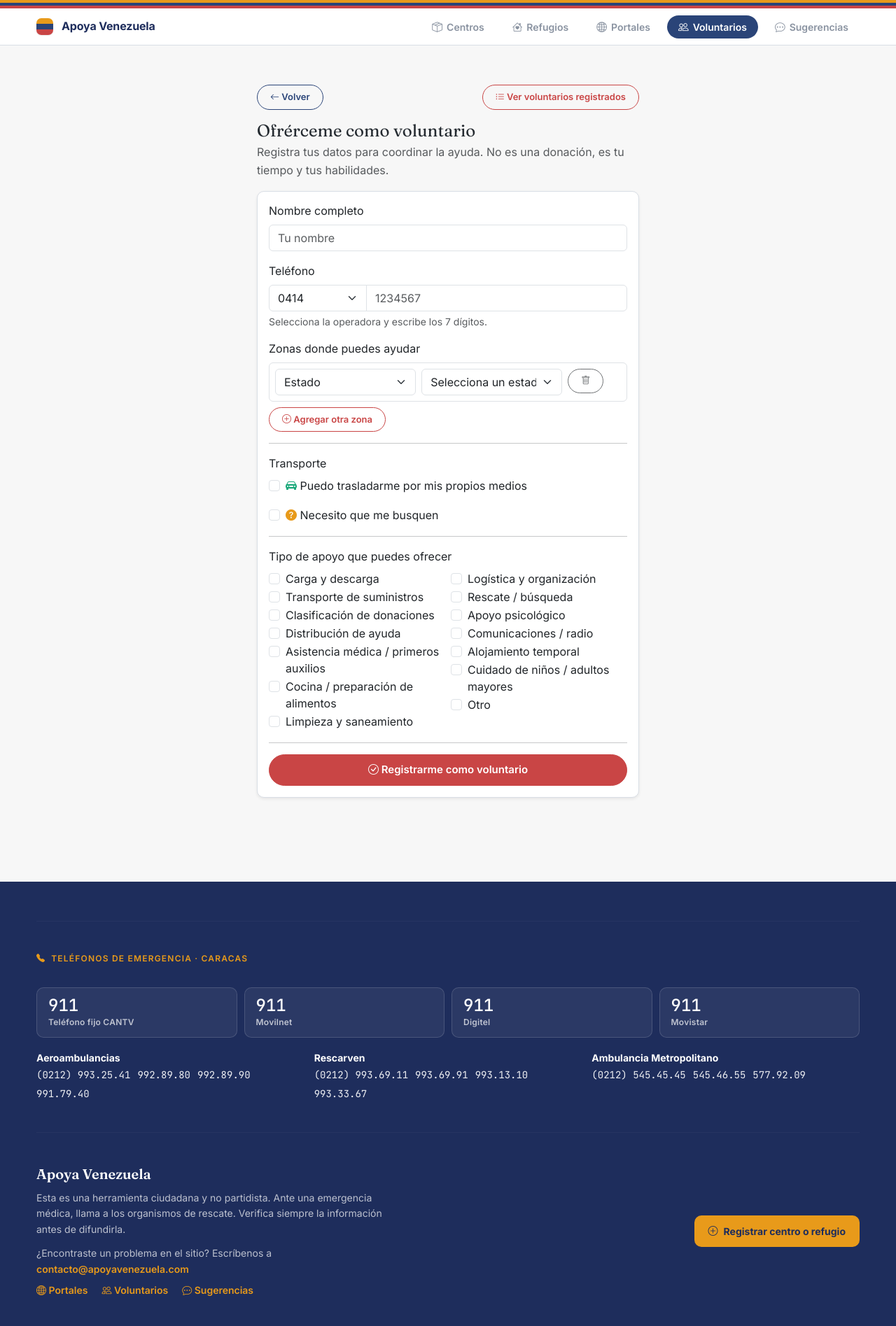
After one commit to FawziL/acopio, a PHP site: page /views/voluntarios.php in a window 1280 px wide. The commit adds this page. Shown: the whole page at 70% size. Run offline with PHP 8.4, Linux system fonts and the light colour scheme; data comes from the database, SQL or seed files in the repository; some libraries are stand-ins or nearby versions.

Commit message:
feat(design): update volunteer pages to use custom design system

```diff
--- a/views/partials/footer.php
+++ b/views/partials/footer.php
@@ -70,6 +70,11 @@
           ¿Encontraste un problema en el sitio? Escríbenos a
           <a href="mailto:contacto@apoyavenezuela.com" class="av-footer-email">contacto@apoyavenezuela.com</a>
         </p>
+        <p class="av-footer-text mt-2">
+          <a href="/portales" class="av-footer-email me-3"><i class="bi bi-globe2"></i> Portales</a>
+          <a href="/voluntarios" class="av-footer-email me-3"><i class="bi bi-people"></i> Voluntarios</a>
+          <a href="/sugerencias" class="av-footer-email"><i class="bi bi-chat-dots"></i> Sugerencias</a>
+        </p>
       </div>
       <a href="/registrar" class="av-footer-cta">
         <i class="bi bi-plus-circle"></i>
--- a/views/partials/navbar.php
+++ b/views/partials/navbar.php
@@ -26,6 +26,11 @@
           </a>
         </li>
         <li>
+          <a class="av-nav-link<?= $activeNav === 'voluntarios' ? ' active' : '' ?>" href="/voluntarios">
+            <i class="bi bi-people"></i>Voluntarios
+          </a>
+        </li>
+        <li>
           <a class="av-nav-link<?= $activeNav === 'sugerencias' ? ' active' : '' ?>" href="/sugerencias">
             <i class="bi bi-chat-dots"></i>Sugerencias
           </a>
--- /dev/null
+++ b/views/voluntarios.php
@@ -0,0 +1,406 @@
+<?php require_once __DIR__ . '/../config/database.php'; ?>
+<!DOCTYPE html>
+<html lang="es">
+<head>
+    <meta charset="UTF-8">
+    <meta name="viewport" content="width=device-width, initial-scale=1.0">
+    <title>Voluntarios - Apoya Venezuela</title>
+    <?php require_once __DIR__ . '/partials/head.php'; ?>
+    <link href="https://cdn.jsdelivr.net/npm/bootstrap@5.3.3/dist/css/bootstrap.min.css" rel="stylesheet">
+    <link rel="stylesheet" href="https://cdn.jsdelivr.net/npm/bootstrap-icons@1.11.3/font/bootstrap-icons.min.css">
+    <link rel="stylesheet" href="/assets/css/styles.css">
+    <script src="https://challenges.cloudflare.com/turnstile/v0/api.js" async defer></script>
+</head>
+<body>
+    <?php $activeNav = 'voluntarios'; ?>
+    <?php require_once __DIR__ . '/partials/navbar.php'; ?>
+
+    <main class="av-main">
+        <div class="container py-4">
+        <div class="row justify-content-center">
+            <div class="col-12 col-md-8 col-lg-6">
+
+                <div class="d-flex justify-content-between align-items-start mb-3 flex-wrap gap-2">
+                    <a href="/" class="btn btn-av-outline-blue btn-sm">
+                        <i class="bi bi-arrow-left"></i> Volver
+                    </a>
+                    <a href="/voluntarios/lista" class="btn btn-av-outline-red btn-sm">
+                        <i class="bi bi-list-ul"></i> Ver voluntarios registrados
+                    </a>
+                </div>
+
+                <h2 class="h4 mb-1">Ofrérceme como voluntario</h2>
+                <p class="text-muted">
+                    Registra tus datos para coordinar la ayuda. No es una donación, es tu tiempo y tus habilidades.
+                </p>
+
+                <div class="card shadow-sm">
+                    <div class="card-body">
+                        <form id="form-voluntario">
+
+                            <div class="mb-3">
+                                <label for="vol-nombre" class="form-label">Nombre completo</label>
+                                <input type="text" id="vol-nombre" class="form-control" placeholder="Tu nombre" maxlength="200" required>
+                            </div>
+
+                            <div class="mb-3">
+                                <label class="form-label">Teléfono</label>
+                                <div class="input-group">
+                                    <select id="vol-tel-operadora" class="form-select" style="max-width: 140px;" required>
+                                        <option value="0414" selected>0414</option>
+                                        <option value="0412">0412</option>
+                                        <option value="0416">0416</option>
+                                        <option value="0422">0422</option>
+                                        <option value="0424">0424</option>
+                                        <option value="0426">0426</option>
+                                    </select>
+                                    <input type="text" id="vol-tel-numero" class="form-control"
+                                           placeholder="1234567" maxlength="7" pattern="[0-9]{7}"
+                                           inputmode="numeric" required>
+                                </div>
+                                <div class="form-text">Selecciona la operadora y escribe los 7 dígitos.</div>
+                            </div>
+
+                            <div class="mb-3">
+                                <label class="form-label">Zonas donde puedes ayudar</label>
+                                <div id="vol-zonas-container">
+                                    <div class="vol-zona-item border rounded p-2 mb-2">
+                                        <div class="row g-2">
+                                            <div class="col-12 col-md-5">
+                                                <select class="form-select vol-estado" required>
+                                                    <option value="">Estado</option>
+                                                    <?php
+                                                    $stmt = $pdo->query("SELECT id, nombre FROM estados ORDER BY nombre");
+                                                    $estados = $stmt->fetchAll();
+                                                    foreach ($estados as $row):
+                                                    ?>
+                                                        <option value="<?= $row['id'] ?>"><?= htmlspecialchars($row['nombre']) ?></option>
+                                                    <?php endforeach; ?>
+                                                </select>
+                                            </div>
+                                            <div class="col-12 col-md-5">
+                                                <select class="form-select vol-municipio" required>
+                                                    <option value="">Selecciona un estado primero</option>
+                                                </select>
+                                            </div>
+                                            <div class="col-12 col-md-2 d-flex align-items-start">
+                                                <button type="button" class="btn btn-av-outline-red btn-sm vol-remover-zona" disabled>
+                                                    <i class="bi bi-trash"></i>
+                                                </button>
+                                            </div>
+                                        </div>
+                                    </div>
+                                </div>
+                                <button type="button" id="vol-agregar-zona" class="btn btn-av-outline-red btn-sm">
+                                    <i class="bi bi-plus-circle"></i> Agregar otra zona
+                                </button>
+                            </div>
+
+                            <hr>
+
+                            <div class="mb-3">
+                                <label class="form-label">Transporte</label>
+                                <div class="d-flex flex-wrap gap-3">
+                                    <div class="form-check">
+                                        <input class="form-check-input" type="checkbox" value="tiene" id="vol-transp-tiene">
+                                        <label class="form-check-label" for="vol-transp-tiene">
+                                            <i class="bi bi-car-front-fill text-av-green"></i> Puedo trasladarme por mis propios medios
+                                        </label>
+                                    </div>
+                                    <div class="form-check">
+                                        <input class="form-check-input" type="checkbox" value="necesita" id="vol-transp-necesita">
+                                        <label class="form-check-label" for="vol-transp-necesita">
+                                            <i class="bi bi-question-circle-fill text-av-yellow"></i> Necesito que me busquen
+                                        </label>
+                                    </div>
+                                </div>
+                            </div>
+
+                            <hr>
+
+                            <div class="mb-3">
+                                <label class="form-label">Tipo de apoyo que puedes ofrecer</label>
+                                <div class="row g-2">
+                                    <div class="col-12 col-md-6">
+                                        <div class="form-check">
+                                            <input class="form-check-input" type="checkbox" value="Carga y descarga" id="apoyo-carga">
+                                            <label class="form-check-label" for="apoyo-carga">Carga y descarga</label>
+                                        </div>
+                                        <div class="form-check">
+                                            <input class="form-check-input" type="checkbox" value="Transporte de suministros" id="apoyo-transporte">
+                                            <label class="form-check-label" for="apoyo-transporte">Transporte de suministros</label>
+                                        </div>
+                                        <div class="form-check">
+                                            <input class="form-check-input" type="checkbox" value="Clasificacion de donaciones" id="apoyo-clasificacion">
+                                            <label class="form-check-label" for="apoyo-clasificacion">Clasificación de donaciones</label>
+                                        </div>
+                                        <div class="form-check">
+                                            <input class="form-check-input" type="checkbox" value="Distribucion de ayuda" id="apoyo-distribucion">
+                                            <label class="form-check-label" for="apoyo-distribucion">Distribución de ayuda</label>
+                                        </div>
+                                        <div class="form-check">
+                                            <input class="form-check-input" type="checkbox" value="Asistencia medica" id="apoyo-medica">
+                                            <label class="form-check-label" for="apoyo-medica">Asistencia médica / primeros auxilios</label>
+                                        </div>
+                                        <div class="form-check">
+                                            <input class="form-check-input" type="checkbox" value="Cocina" id="apoyo-cocina">
+                                            <label class="form-check-label" for="apoyo-cocina">Cocina / preparación de alimentos</label>
+                                        </div>
+                                        <div class="form-check">
+                                            <input class="form-check-input" type="checkbox" value="Limpieza y saneamiento" id="apoyo-limpieza">
+                                            <label class="form-check-label" for="apoyo-limpieza">Limpieza y saneamiento</label>
+                                        </div>
+                                    </div>
+                                    <div class="col-12 col-md-6">
+                                        <div class="form-check">
+                                            <input class="form-check-input" type="checkbox" value="Logistica" id="apoyo-logistica">
+                                            <label class="form-check-label" for="apoyo-logistica">Logística y organización</label>
+                                        </div>
+                                        <div class="form-check">
+                                            <input class="form-check-input" type="checkbox" value="Rescate" id="apoyo-rescate">
+                                            <label class="form-check-label" for="apoyo-rescate">Rescate / búsqueda</label>
+                                        </div>
+                                        <div class="form-check">
+                                            <input class="form-check-input" type="checkbox" value="Apoyo psicologico" id="apoyo-psicologico">
+                                            <label class="form-check-label" for="apoyo-psicologico">Apoyo psicológico</label>
+                                        </div>
+                                        <div class="form-check">
+                                            <input class="form-check-input" type="checkbox" value="Comunicaciones" id="apoyo-comunicaciones">
+                                            <label class="form-check-label" for="apoyo-comunicaciones">Comunicaciones / radio</label>
+                                        </div>
+                                        <div class="form-check">
+                                            <input class="form-check-input" type="checkbox" value="Alojamiento temporal" id="apoyo-alojamiento">
+                                            <label class="form-check-label" for="apoyo-alojamiento">Alojamiento temporal</label>
+                                        </div>
+                                        <div class="form-check">
+                                            <input class="form-check-input" type="checkbox" value="Cuidado de personas" id="apoyo-cuidado">
+                                            <label class="form-check-label" for="apoyo-cuidado">Cuidado de niños / adultos mayores</label>
+                                        </div>
+                                        <div class="form-check">
+                                            <input class="form-check-input" type="checkbox" value="Otro" id="apoyo-otro">
+                                            <label class="form-check-label" for="apoyo-otro">Otro</label>
+                                        </div>
+                                    </div>
+                                </div>
+                                <div class="mt-2" id="vol-otro-container" style="display:none;">
+                                    <input type="text" id="vol-otro-texto" class="form-control" placeholder="Especifica en qué más puedes ayudar" maxlength="200">
+                                </div>
+                            </div>
+
+                            <hr>
+
+                            <div class="mb-3">
+                                <?php $siteKey = defined('TURNSTILE_SITE_KEY') ? TURNSTILE_SITE_KEY : 'TU_SITE_KEY_AQUI'; ?>
+                                <div class="cf-turnstile" data-sitekey="<?= $siteKey ?>"
+                                     data-callback="onTurnstileVoluntarioCallback"></div>
+                            </div>
+
+                            <input type="hidden" name="turnstile_token" id="turnstile_token_voluntario">
+
+                            <button type="submit" class="btn btn-av-red w-100">
+                                <i class="bi bi-check-circle"></i> Registrarme como voluntario
+                            </button>
+                        </form>
+                    </div>
+                </div>
+
+            </div>
+        </div>
+        </div>
+    </main>
+
+    <?php require_once __DIR__ . '/partials/footer.php'; ?>
+
+    <script src="https://cdn.jsdelivr.net/npm/bootstrap@5.3.3/dist/js/bootstrap.bundle.min.js"></script>
+    <script src="https://cdn.jsdelivr.net/npm/sweetalert2@11"></script>
+    <script>
+    function onTurnstileVoluntarioCallback(token) {
+        document.getElementById('turnstile_token_voluntario').value = token;
+    }
+
+    document.addEventListener('DOMContentLoaded', function () {
+        var otroCheckbox = document.getElementById('apoyo-otro');
+        var otroContainer = document.getElementById('vol-otro-container');
+        if (otroCheckbox && otroContainer) {
+            otroCheckbox.addEventListener('change', function () {
+                otroContainer.style.display = this.checked ? 'block' : 'none';
+                if (!this.checked) {
+                    document.getElementById('vol-otro-texto').value = '';
+                }
+            });
+        }
+
+        function initZonaCascada(estadoSelect, municipioSelect) {
+            if (!estadoSelect || !municipioSelect) return;
+            estadoSelect.addEventListener('change', function () {
+                var estadoId = this.value;
+                municipioSelect.innerHTML = '<option value="">Cargando...</option>';
+                if (!estadoId) {
+                    municipioSelect.innerHTML = '<option value="">Selecciona un estado primero</option>';
+                    return;
+                }
+                fetch('/api/municipios.php?estado_id=' + estadoId)
+                    .then(function (r) { return r.json(); })
+                    .then(function (data) {
+                        municipioSelect.innerHTML = '<option value="">Selecciona un municipio</option>';
+                        if (data.data) {
+                            data.data.forEach(function (m) {
+                                var opt = document.createElement('option');
+                                opt.value = m.id;
+                                opt.textContent = m.nombre;
+                                municipioSelect.appendChild(opt);
+                            });
+                        }
+                    })
+                    .catch(function () {
+                        municipioSelect.innerHTML = '<option value="">Error al cargar</option>';
+                    });
+            });
+        }
+
+        function crearItemZona() {
+            var container = document.getElementById('vol-zonas-container');
+            var template = container.querySelector('.vol-zona-item');
+            var nuevo = template.cloneNode(true);
+
+            nuevo.querySelector('.vol-estado').value = '';
+            nuevo.querySelector('.vol-municipio').innerHTML = '<option value="">Selecciona un estado primero</option>';
+
+            var remover = nuevo.querySelector('.vol-remover-zona');
+            remover.disabled = false;
+            remover.addEventListener('click', function () {
+                nuevo.remove();
+            });
+
+            initZonaCascada(nuevo.querySelector('.vol-estado'), nuevo.querySelector('.vol-municipio'));
+            container.appendChild(nuevo);
+        }
+
+        var primerItem = document.querySelector('.vol-zona-item');
+        if (primerItem) {
+            initZonaCascada(primerItem.querySelector('.vol-estado'), primerItem.querySelector('.vol-municipio'));
+        }
+
+        document.getElementById('vol-agregar-zona').addEventListener('click', crearItemZona);
+
+        var transpTiene = document.getElementById('vol-transp-tiene');
+        var transpNecesita = document.getElementById('vol-transp-necesita');
+        if (transpTiene && transpNecesita) {
+            transpTiene.addEventListener('change', function () {
+                if (this.checked) transpNecesita.checked = false;
+            });
+            transpNecesita.addEventListener('change', function () {
+                if (this.checked) transpTiene.checked = false;
+            });
+        }
+
+        var form = document.getElementById('form-voluntario');
+        if (!form) return;
+
+        form.addEventListener('submit', function (e) {
+            e.preventDefault();
+
+            var tokenInput = document.getElementById('turnstile_token_voluntario');
+            var token = tokenInput ? tokenInput.value : '';
+            if (!token) {
+                Swal.fire({
+                    icon: 'warning',
+                    title: 'Verificación requerida',
+                    text: 'Completa la verificación de seguridad.',
+                    confirmButtonColor: '#1E3A8A',
+                });
+                return;
+            }
+
+            var apoyos = [];
+            document.querySelectorAll('#form-voluntario input[type="checkbox"][value]').forEach(function (cb) {
+                if (cb.checked) {
+                    if (cb.id === 'apoyo-otro') {
+                        var texto = document.getElementById('vol-otro-texto').value.trim();
+                        if (texto) apoyos.push('Otro: ' + texto);
+                    } else {
+                        apoyos.push(cb.value);
+                    }
+                }
+            });
+
+            if (apoyos.length === 0) {
+                Swal.fire({
+                    icon: 'warning',
+                    title: 'Tipo de apoyo requerido',
+                    text: 'Selecciona al menos un tipo de apoyo.',
+                    confirmButtonColor: '#1E3A8A',
+                });
+                return;
+            }
+
+            var transporte = [];
+            if (document.getElementById('vol-transp-tiene').checked) transporte.push('tiene');
+            if (document.getElementById('vol-transp-necesita').checked) transporte.push('necesita');
+
+            var btn = this.querySelector('button[type="submit"]');
+            btn.disabled = true;
+            btn.innerHTML = '<span class="spinner-border spinner-border-sm"></span> Registrando...';
+
+            var zonas = [];
+            document.querySelectorAll('.vol-zona-item').forEach(function (item) {
+                var e = item.querySelector('.vol-estado');
+                var m = item.querySelector('.vol-municipio');
+                if (e && m && e.value && m.value) {
+                    zonas.push(e.options[e.selectedIndex].text + ', ' + m.options[m.selectedIndex].text);
+                }
+            });
+
+            var data = {
+                nombre: document.getElementById('vol-nombre').value.trim(),
+                telefono: document.getElementById('vol-tel-operadora').value + document.getElementById('vol-tel-numero').value.trim(),
+                zona: zonas.join('; '),
+                transporte: transporte,
+                tipo_apoyo: apoyos,
+                turnstile_token: token,
+            };
+
+            fetch('/api/voluntarios.php', {
+                method: 'POST',
+                headers: { 'Content-Type': 'application/json' },
+                body: JSON.stringify(data)
+            })
+            .then(function (r) { return r.json(); })
+            .then(function (res) {
+                if (res.error) {
+                    Swal.fire({
+                        icon: 'error',
+                        title: 'Error',
+                        text: res.error,
+                        confirmButtonColor: '#1E3A8A',
+                    });
+                } else {
+                    Swal.fire({
+                        icon: 'success',
+                        title: 'Registrado',
+                        text: res.mensaje || '¡Gracias por ofrecer tu apoyo!',
+                        confirmButtonColor: '#1E3A8A',
+                    }).then(function () {
+                        form.reset();
+                        document.getElementById('vol-otro-container').style.display = 'none';
+                        turnstile.reset();
+                    });
+                }
+                btn.disabled = false;
+                btn.innerHTML = '<i class="bi bi-check-circle"></i> Registrarme como voluntario';
+            })
+            .catch(function () {
+                Swal.fire({
+                    icon: 'error',
+                    title: 'Error de conexión',
+                    text: 'Error al registrar. Intenta de nuevo.',
+                    confirmButtonColor: '#1E3A8A',
+                });
+                btn.disabled = false;
+                btn.innerHTML = '<i class="bi bi-check-circle"></i> Registrarme como voluntario';
+            });
+        });
+    });
+    </script>
+</body>
+</html>
```
Also changed, not shown: views/voluntarios-lista.php (added, +201 -0 lines).
